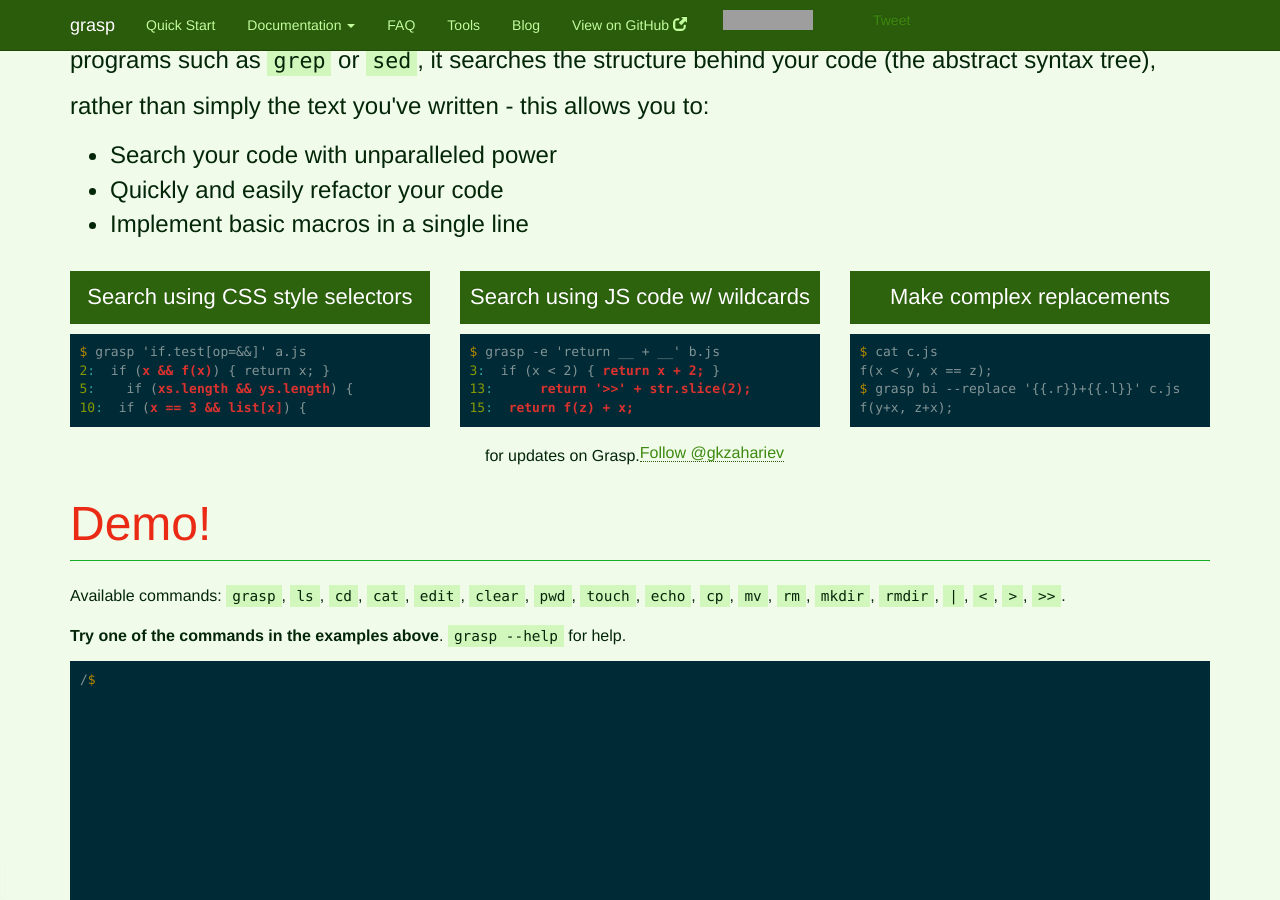
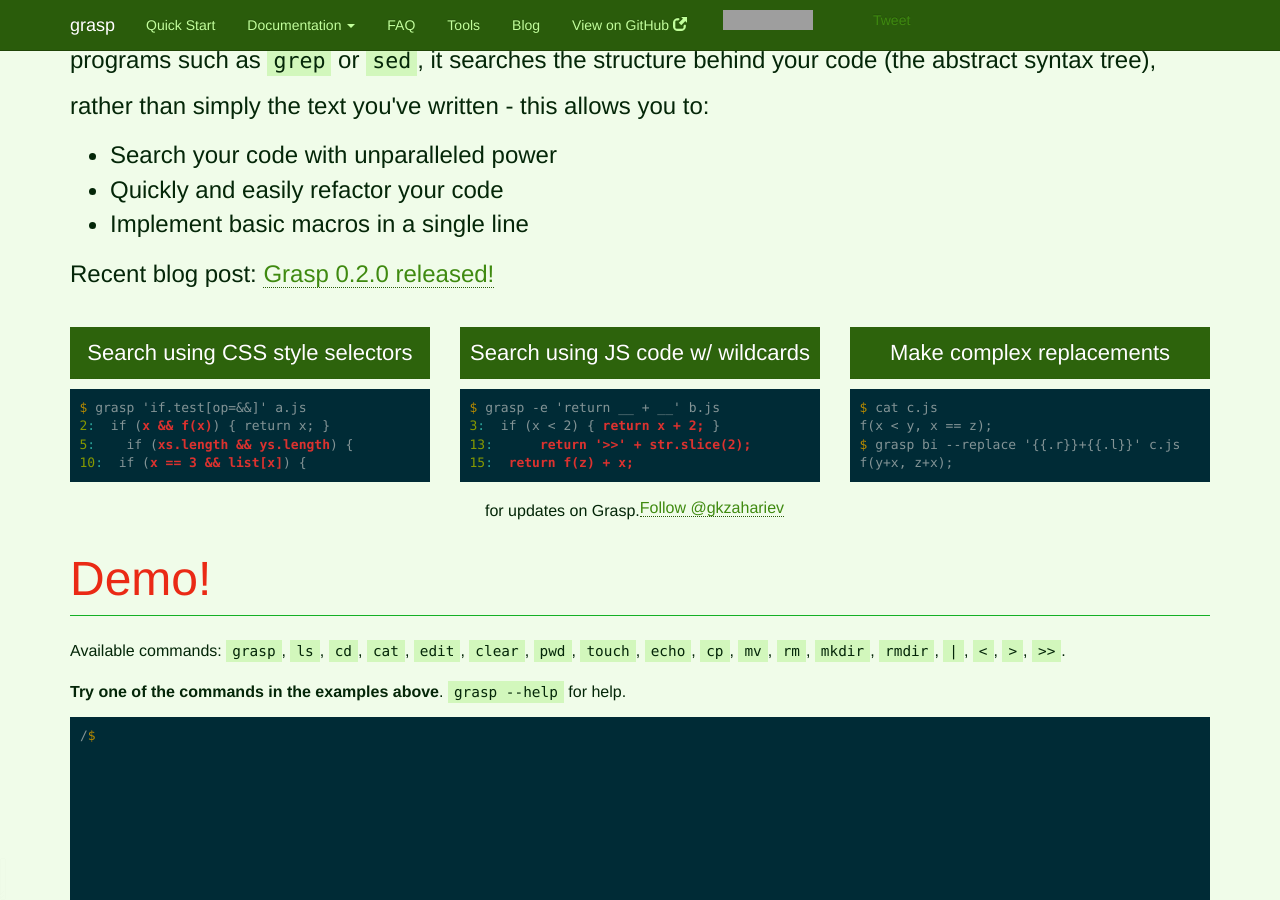
Before and after one commit to gkz/grasp, a Jekyll site: the page built from index.html, in a window 1280 px wide and 900 px high, scrolled down 317 px. Built offline with Jekyll 4.4.1, drawn with Linux system fonts in a browser that asks for light colours; comment, search, counter and statistics services are not loaded; grey boxes are pictures that could not be loaded.

Commit message:
add link to recent blog post on homepage

```diff
--- a/index.html
+++ b/index.html
@@ -27,6 +27,7 @@
         <li>Quickly and easily refactor your code
         <li>Implement basic macros in a single line
       </ul>
+      <p>Recent blog post: <a href="{{ site.posts.first.url}}">{{ site.posts.first.title }}</a>
     </div>
   </div>
 
```
